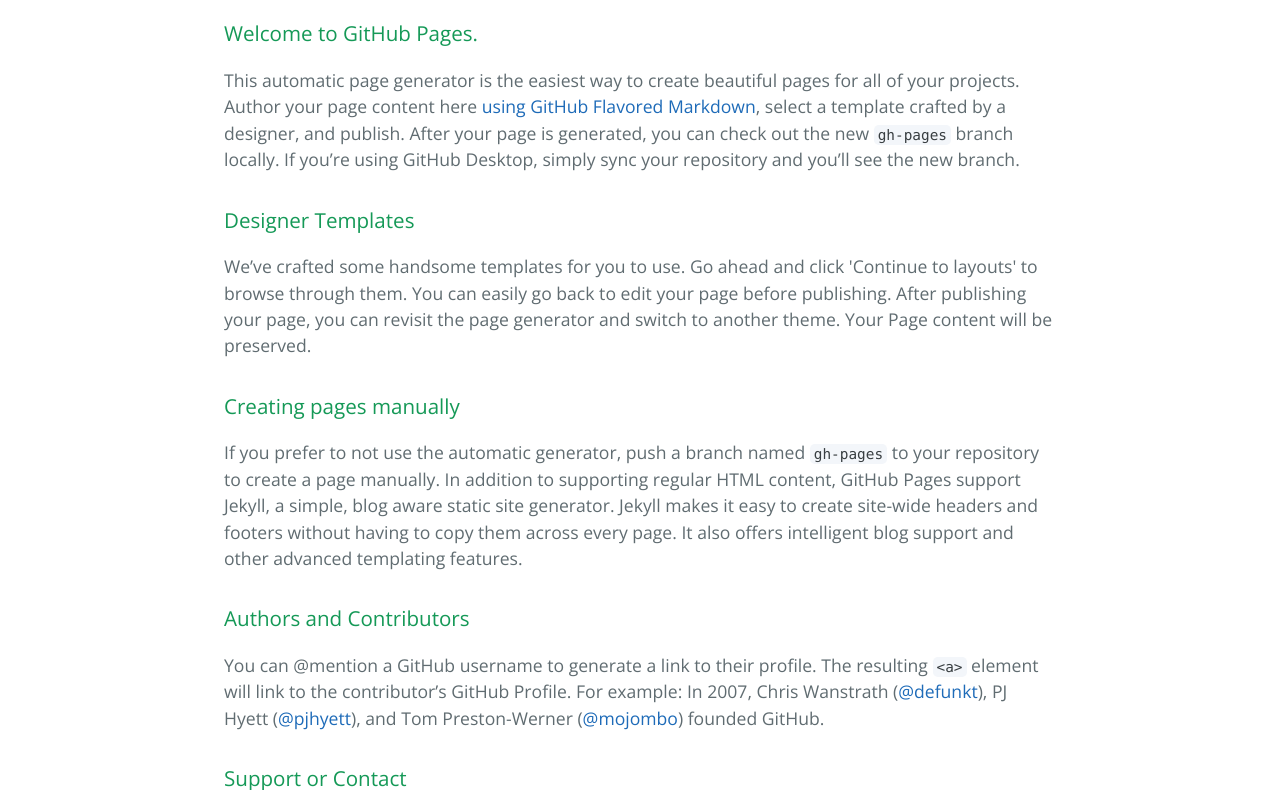
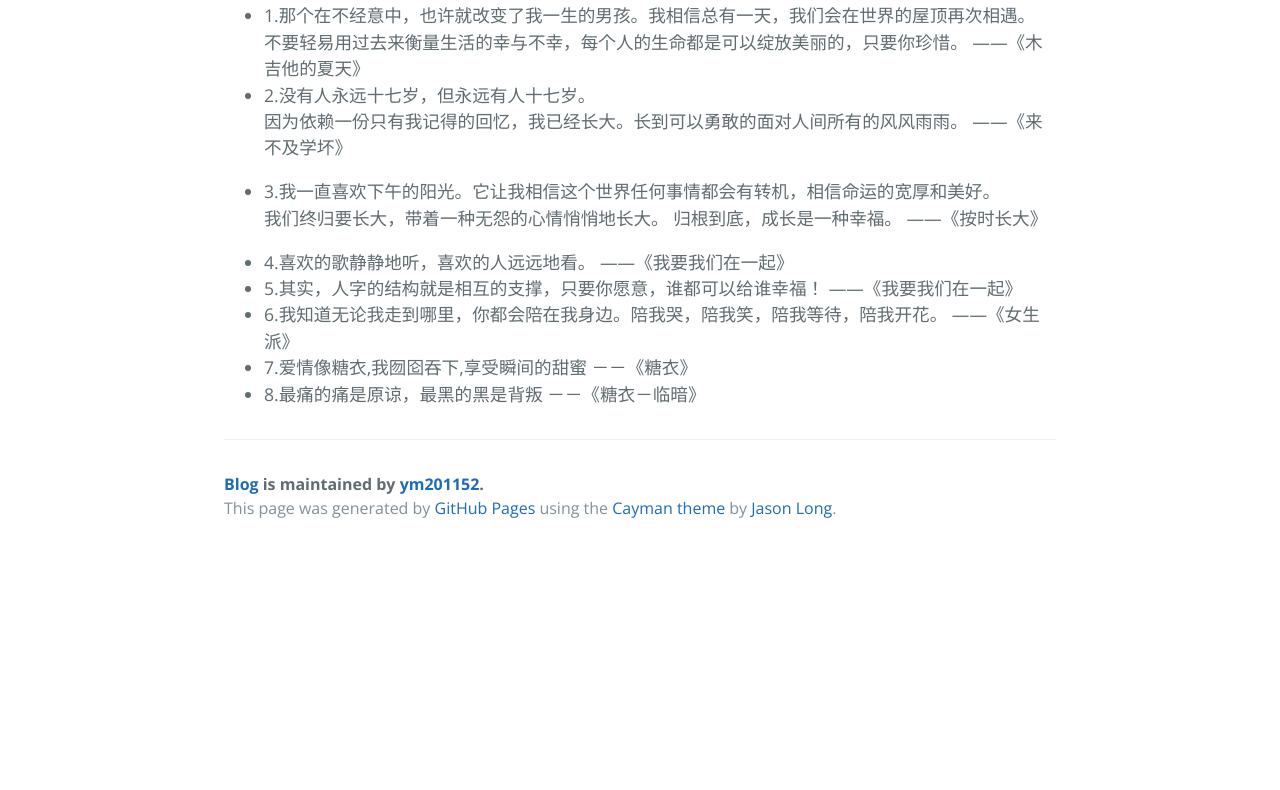
Before and after one commit to ym201152/blog, a plain HTML site: page index.html in a window 1280 px wide. Shown: the part 481-1271 px from the top of the page. After the commit the page ends 1033 px from the top, so only its background shows below. Drawn offline with nearby package versions, Linux system fonts and the light colour scheme.

```diff
--- a/index.html
+++ b/index.html
@@ -20,32 +20,27 @@
 
     <section class="main-content">
       <h1>
-<a id="个人博客" class="anchor" href="#%E4%B8%AA%E4%BA%BA%E5%8D%9A%E5%AE%A2" aria-hidden="true"><span aria-hidden="true" class="octicon octicon-link"></span></a>个人博客</h1>
+<a id="美文赏析" class="anchor" href="#%E7%BE%8E%E6%96%87%E8%B5%8F%E6%9E%90" aria-hidden="true"><span aria-hidden="true" class="octicon octicon-link"></span></a>美文赏析</h1>
 
-<h3>
-<a id="welcome-to-github-pages" class="anchor" href="#welcome-to-github-pages" aria-hidden="true"><span aria-hidden="true" class="octicon octicon-link"></span></a>Welcome to GitHub Pages.</h3>
-
-<p>This automatic page generator is the easiest way to create beautiful pages for all of your projects. Author your page content here <a href="https://guides.github.com/features/mastering-markdown/">using GitHub Flavored Markdown</a>, select a template crafted by a designer, and publish. After your page is generated, you can check out the new <code>gh-pages</code> branch locally. If you’re using GitHub Desktop, simply sync your repository and you’ll see the new branch.</p>
-
-<h3>
-<a id="designer-templates" class="anchor" href="#designer-templates" aria-hidden="true"><span aria-hidden="true" class="octicon octicon-link"></span></a>Designer Templates</h3>
-
-<p>We’ve crafted some handsome templates for you to use. Go ahead and click 'Continue to layouts' to browse through them. You can easily go back to edit your page before publishing. After publishing your page, you can revisit the page generator and switch to another theme. Your Page content will be preserved.</p>
-
-<h3>
-<a id="creating-pages-manually" class="anchor" href="#creating-pages-manually" aria-hidden="true"><span aria-hidden="true" class="octicon octicon-link"></span></a>Creating pages manually</h3>
-
-<p>If you prefer to not use the automatic generator, push a branch named <code>gh-pages</code> to your repository to create a page manually. In addition to supporting regular HTML content, GitHub Pages support Jekyll, a simple, blog aware static site generator. Jekyll makes it easy to create site-wide headers and footers without having to copy them across every page. It also offers intelligent blog support and other advanced templating features.</p>
-
-<h3>
-<a id="authors-and-contributors" class="anchor" href="#authors-and-contributors" aria-hidden="true"><span aria-hidden="true" class="octicon octicon-link"></span></a>Authors and Contributors</h3>
-
-<p>You can @mention a GitHub username to generate a link to their profile. The resulting <code>&lt;a&gt;</code> element will link to the contributor’s GitHub Profile. For example: In 2007, Chris Wanstrath (<a href="https://github.com/defunkt" class="user-mention">@defunkt</a>), PJ Hyett (<a href="https://github.com/pjhyett" class="user-mention">@pjhyett</a>), and Tom Preston-Werner (<a href="https://github.com/mojombo" class="user-mention">@mojombo</a>) founded GitHub.</p>
-
-<h3>
-<a id="support-or-contact" class="anchor" href="#support-or-contact" aria-hidden="true"><span aria-hidden="true" class="octicon octicon-link"></span></a>Support or Contact</h3>
-
-<p>Having trouble with Pages? Check out our <a href="https://help.github.com/pages">documentation</a> or <a href="https://github.com/contact">contact support</a> and we’ll help you sort it out.</p>
+<ul>
+<li>1.那个在不经意中，也许就改变了我一生的男孩。我相信总有一天，我们会在世界的屋顶再次相遇。<br>
+不要轻易用过去来衡量生活的幸与不幸，每个人的生命都是可以绽放美丽的，只要你珍惜。  ——《木吉他的夏天》<br>
+</li>
+<li><p>2.没有人永远十七岁，但永远有人十七岁。<br>
+因为依赖一份只有我记得的回忆，我已经长大。长到可以勇敢的面对人间所有的风风雨雨。  ——《来不及学坏》  </p></li>
+<li><p>3.我一直喜欢下午的阳光。它让我相信这个世界任何事情都会有转机，相信命运的宽厚和美好。<br>
+我们终归要长大，带着一种无怨的心情悄悄地长大。  归根到底，成长是一种幸福。  ——《按时长大》    </p></li>
+<li>4.喜欢的歌静静地听，喜欢的人远远地看。  ——《我要我们在一起》<br>
+</li>
+<li>5.其实，人字的结构就是相互的支撑，只要你愿意，谁都可以给谁幸福！  ——《我要我们在一起》<br>
+</li>
+<li>6.我知道无论我走到哪里，你都会陪在我身边。陪我哭，陪我笑，陪我等待，陪我开花。  ——《女生派》<br>
+</li>
+<li>7.爱情像糖衣,我囫囵吞下,享受瞬间的甜蜜  －－《糖衣》<br>
+</li>
+<li>8.最痛的痛是原谅，最黑的黑是背叛  －－《糖衣－临暗》<br>
+</li>
+</ul>
 
       <footer class="site-footer">
         <span class="site-footer-owner"><a href="https://github.com/ym201152/blog">Blog</a> is maintained by <a href="https://github.com/ym201152">ym201152</a>.</span>
```
Also changed, not shown: params.json (+1 -1 lines).
